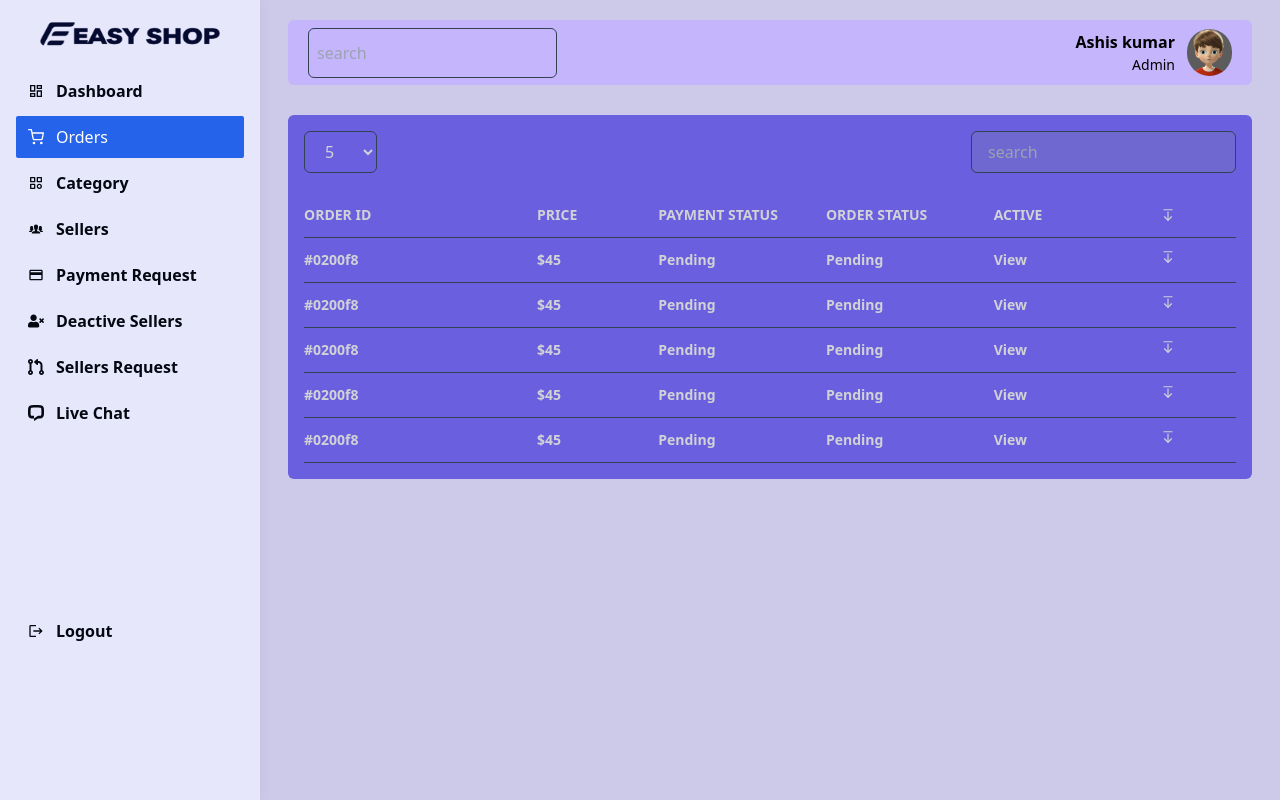
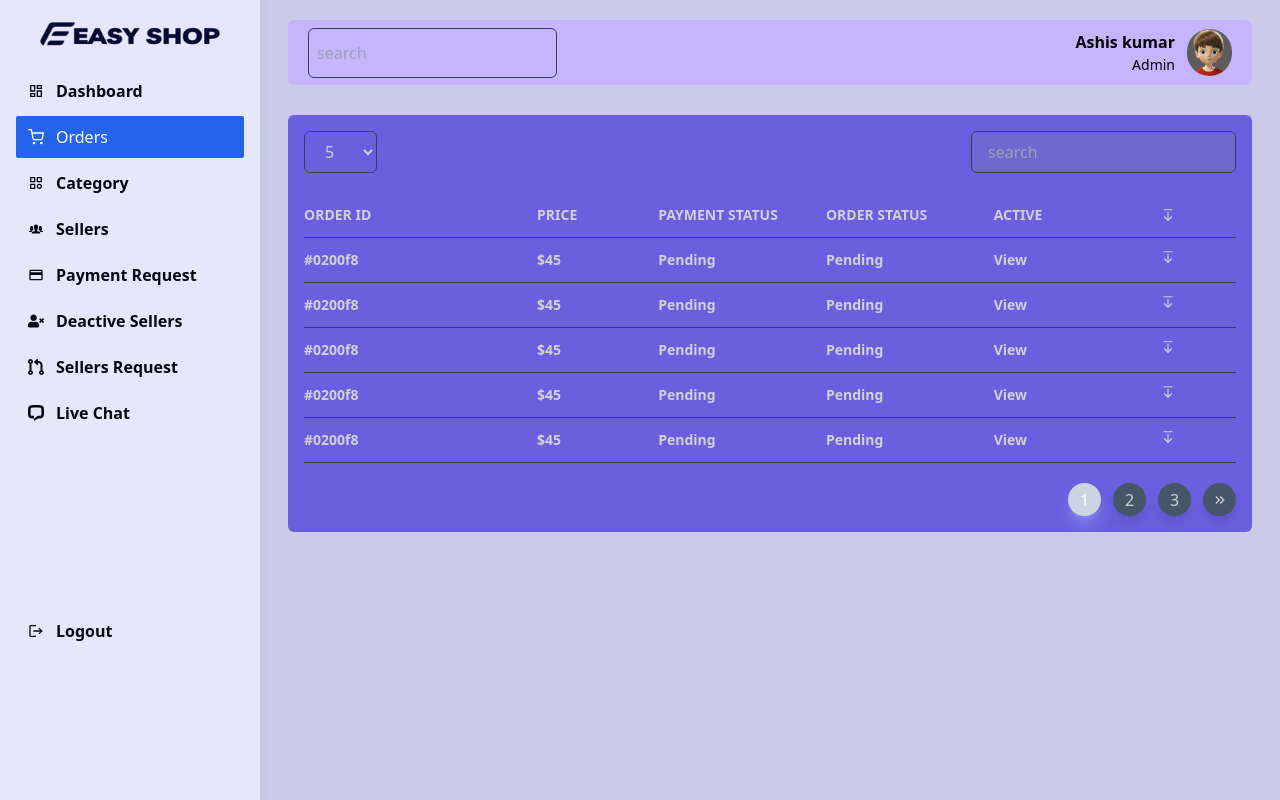
Before and after one commit to Asionsolver/ecommerce-project, a React (Vite) app in the folder dashboard/: page /admin/dashboard/orders in a window 1280 px wide. Built offline with nearby package versions, Linux system fonts and the light colour scheme.

Commit message:
Complete pagination functionality in order page

```diff
--- /dev/null
+++ b/dashboard/src/views/Pagination.jsx
@@ -0,0 +1,68 @@
+/* eslint-disable react/prop-types */
+
+import { MdKeyboardDoubleArrowLeft } from "react-icons/md";
+
+const Pagination = ({
+  pageNumber,
+  setPageNumber,
+  totalItem,
+  parPage,
+  showItem,
+}) => {
+  let totalPages = Math.ceil(totalItem / parPage);
+  let startPage = pageNumber;
+  let dif = totalPages - pageNumber;
+  if (dif <= showItem) {
+    startPage = totalPages - showItem;
+  }
+
+  let endPage = startPage < 0 ? showItem : showItem + startPage;
+
+  if (startPage <= 0) {
+    startPage = 1;
+  }
+
+  const createButton = () => {
+    const buttons = [];
+    for (let i = startPage; i < endPage; i++) {
+      buttons.push(
+        <li
+          key={i}
+          className={`w-[33px] h-[33px] flex justify-center items-center cursor-pointer rounded-full bg-slate-300 text-lightGray ${
+            pageNumber === i
+              ? "bg-indigo-300 shadow-lg shadow-indigo-300/50 text-white"
+              : "bg-slate-600 hover:bg-indigo-400 shadow-lg hover:shadow-indigo-500/50 hover:text-white text-lightGray"
+          }`}
+          onClick={() => setPageNumber(i)}
+        >
+          {i}
+        </li>
+      );
+    }
+    return buttons;
+  };
+
+  return (
+    <ul className="flex gap-3">
+      {pageNumber > 1 && (
+        <li
+          className="w-[33px] h-[33px] flex justify-center items-center rounded-full text-lightGray cursor-pointer bg-slate-600 hover:bg-indigo-400 shadow-lg hover:shadow-indigo-500/50 hover:text-white "
+          onClick={() => setPageNumber(pageNumber - 1)}
+        >
+          <MdKeyboardDoubleArrowLeft />
+        </li>
+      )}
+      {createButton()}
+      {pageNumber < totalPages && (
+        <li
+          className="w-[33px] h-[33px] flex justify-center items-center rounded-full text-lightGray cursor-pointer bg-slate-600 hover:bg-indigo-400 shadow-lg hover:shadow-indigo-500/50 hover:text-white "
+          onClick={() => setPageNumber(pageNumber + 1)}
+        >
+          <MdKeyboardDoubleArrowLeft className="transform rotate-180" />
+        </li>
+      )}
+    </ul>
+  );
+};
+
+export default Pagination;
--- a/dashboard/src/views/admin/Orders.jsx
+++ b/dashboard/src/views/admin/Orders.jsx
@@ -1,6 +1,7 @@
 import { useState } from "react";
 import { Link } from "react-router-dom";
 import { LuArrowDownFromLine } from "react-icons/lu";
+import Pagination from "../Pagination";
 const Orders = () => {
   const [currentPage, setCurrentPage] = useState(1);
   const [searchValue, setSearchValue] = useState("");
@@ -95,6 +96,16 @@ const Orders = () => {
             </div>
           </div>
         </div>
+
+        <div className="w-full bottom-4 right-4 flex justify-end items-center mt-5">
+          <Pagination
+            pageNumber={currentPage}
+            setPageNumber={setCurrentPage}
+            totalItem={50}
+            parPage={parPage}
+            showItem={3}
+          />
+        </div>
       </div>
     </div>
   );
```
